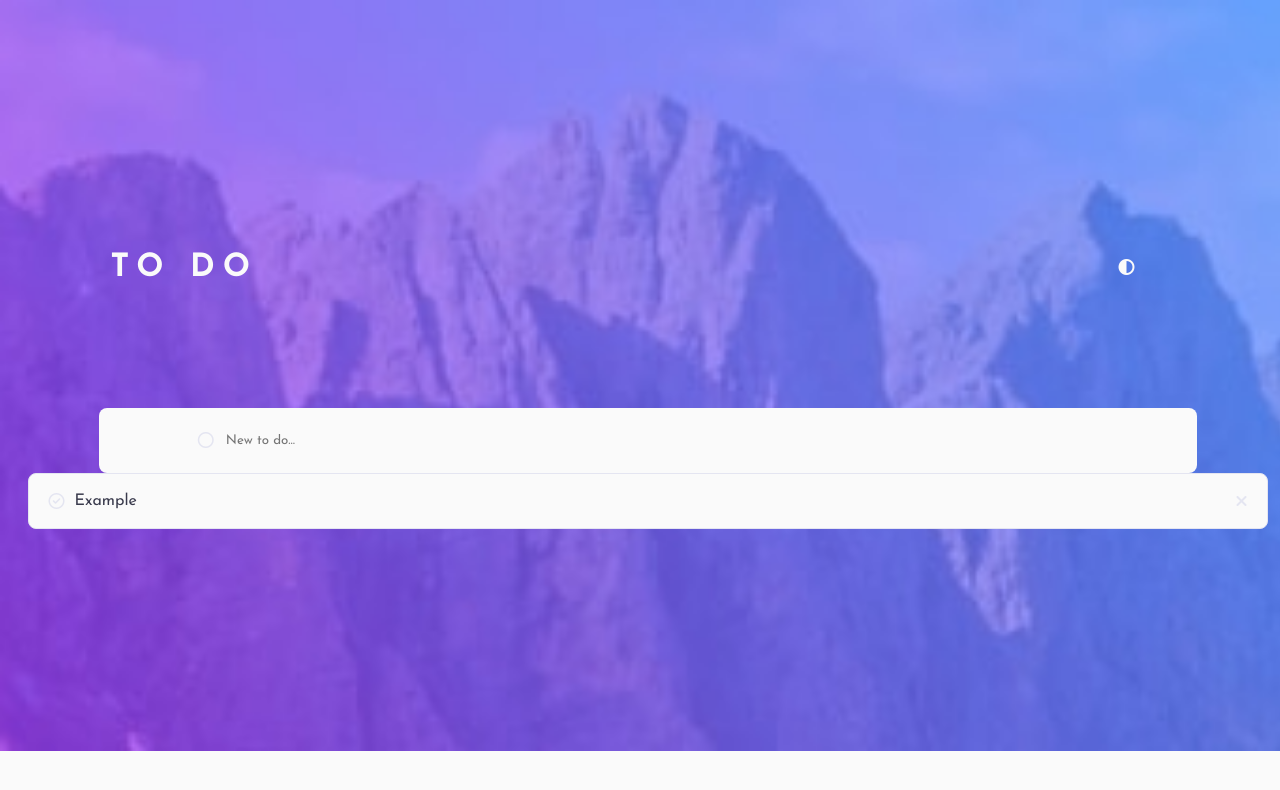
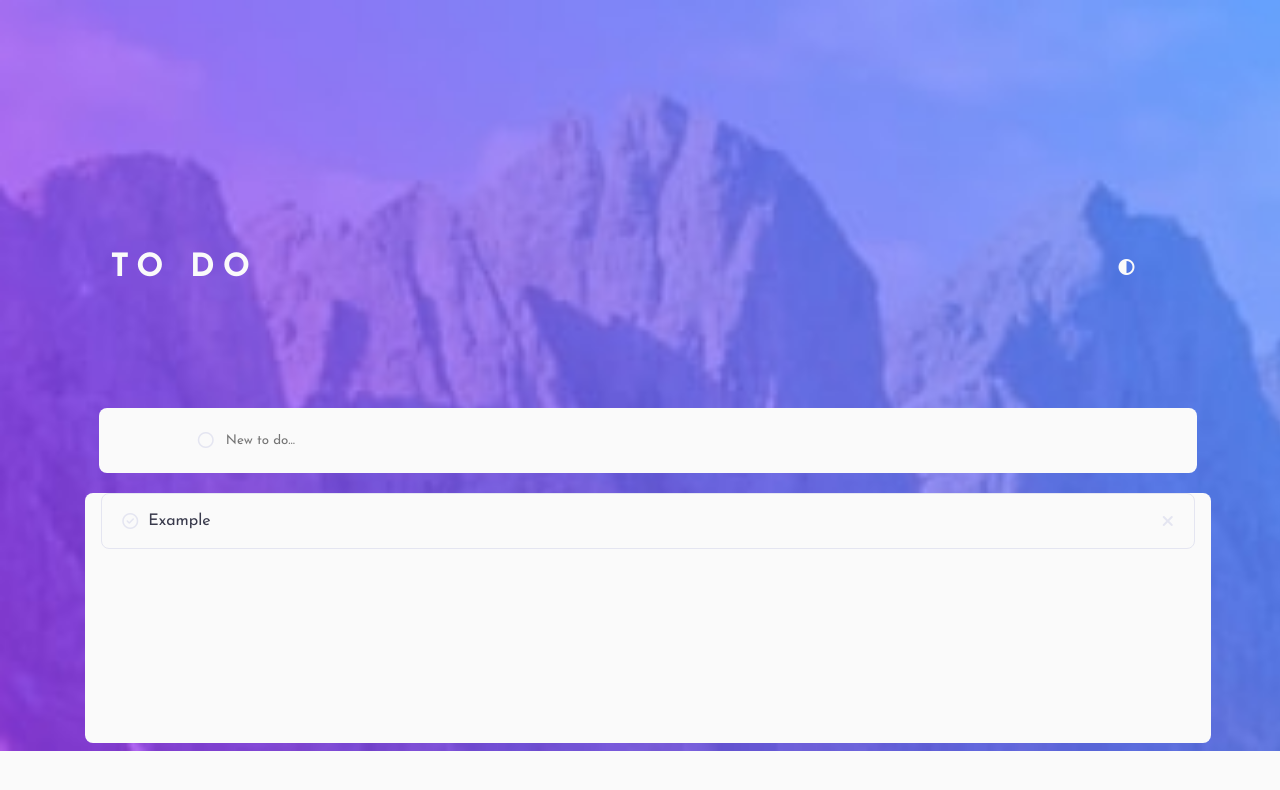
Before and after one commit to Bney28/To-Do-List-Sprint-2, a React (Create React App) app: page / in a window 1280 px wide. Shown: the top 790 px of the page. Built offline with nearby package versions, Linux system fonts and the light colour scheme.

Commit message:
feat: added div-ppal

```diff
--- a/src/components/Items.jsx
+++ b/src/components/Items.jsx
@@ -4,12 +4,14 @@ import "../styles/CSSItems.css"
 const Items = () => {
     return (
         <>
-            <div className="cont-item">
-                <div className="cont-item__container">
-                    <i class="fa-regular fa-circle-check cont-item__icon"></i>
-                    <p className="cont-item__item">Example</p>
+            <div className="div-ppal">
+                <div className="cont-item">
+                    <div className="cont-item__container">
+                        <i class="fa-regular fa-circle-check cont-item__icon"></i>
+                        <p className="cont-item__item">Example</p>
+                    </div>
+                    <i className="fa-solid fa-xmark cont-item__close"></i>
                 </div>
-                    <i className="fa-solid fa-xmark cont-item__close"></i>
             </div>
         </>
     )
```
